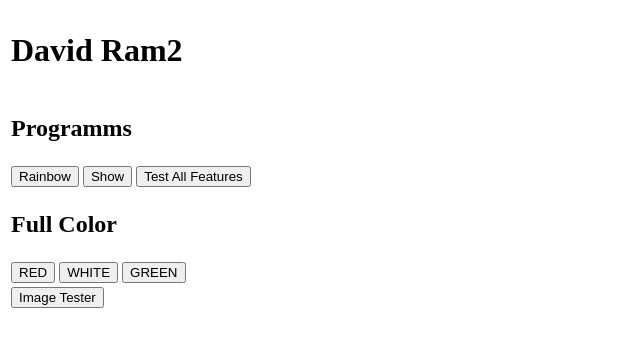
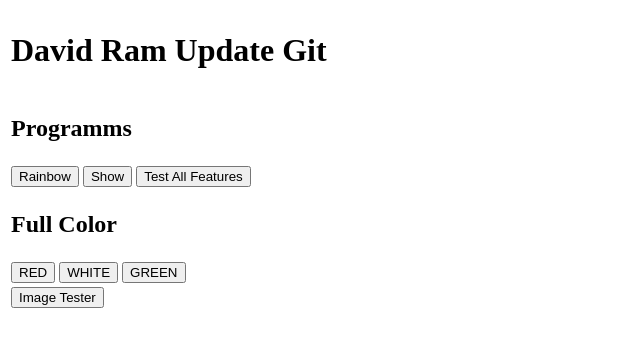
Before and after one commit to pixelcrash/DavidRamLotusPod, a Flask app: page / in a window 1280 px wide. Shown: the top 347 px of the page, without its empty margins (0-640 px from the left). Run offline with Flask 3, Linux system fonts and the light colour scheme; some libraries are stand-ins or nearby versions.

Commit message:
Update index.html

```diff
--- a/templates/index.html
+++ b/templates/index.html
@@ -12,7 +12,7 @@
     <table>
 
         <tr>
-            <td><h1>David Ram2</h1></td>
+            <td><h1>David Ram Update Git</h1></td>
         </tr>
 
         <tr>
```
